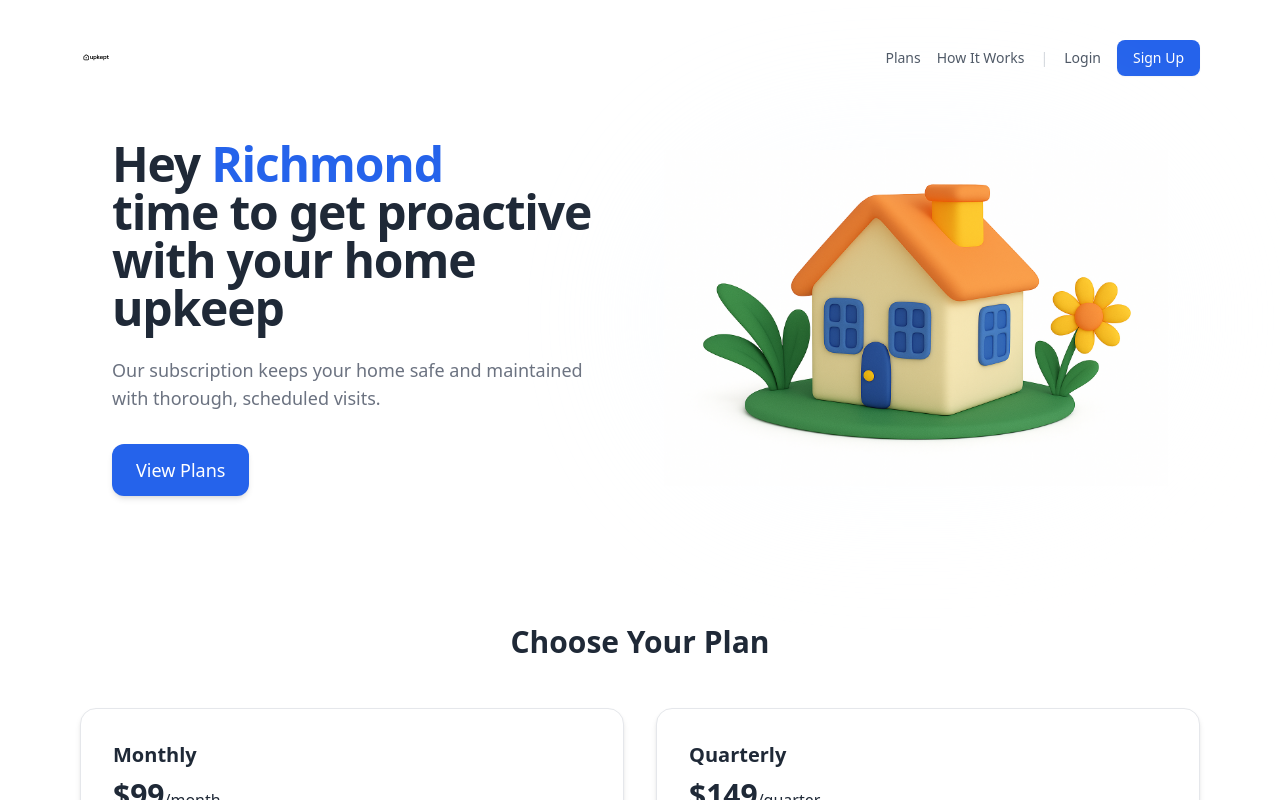
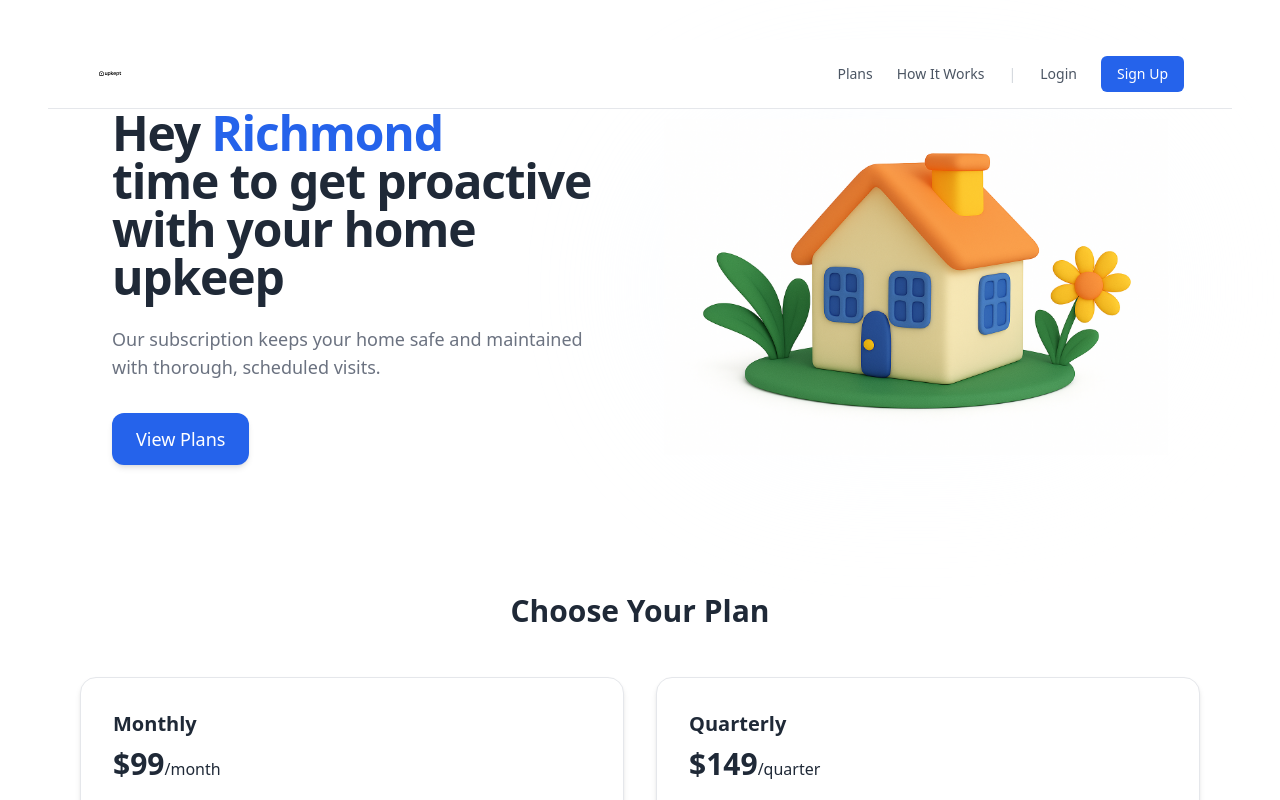
Before and after one commit to nickalodian-upkept/upkept-homepage, a Next.js app: page / in a window 1280 px wide. Shown: the top 800 px of the page. Built offline with nearby package versions, Linux system fonts and the light colour scheme.

Commit message:
Make header sticky with bottom border and styled nav

```diff
--- a/pages/index.js
+++ b/pages/index.js
@@ -21,30 +21,29 @@ export default function Home() {
 
       <main className="bg-white min-h-screen px-6 sm:px-8 lg:px-12 py-10 text-gray-800 font-sans">
         {/* Header with Logo */}
-  <header className="flex justify-between items-center max-w-7xl mx-auto mb-16 px-4 sm:px-6 lg:px-8">
-    {/* Logo */}
+<header className="sticky top-0 z-50 border-b border-gray-200 bg-white backdrop-blur-md">
+  <div className="flex justify-between items-center max-w-7xl mx-auto px-6 sm:px-8 lg:px-12 py-4">
     <a href="/" className="flex items-center space-x-2">
       <img
         src="/upkept-logo.svg"
         alt="Upkept logo"
-        className="h-6 sm:h-8 w-auto"
+        className="h-6 sm:h-7 w-auto"
       />
     </a>
-
-    {/* Navigation */}
-    <nav className="flex items-center space-x-4 text-sm font-medium text-gray-600">
+    <nav className="flex items-center space-x-6 text-sm font-medium text-gray-600">
       <a href="#" className="hover:text-blue-600">Plans</a>
       <a href="#" className="hover:text-blue-600">How It Works</a>
-      <span className="text-gray-300">|</span>
+      <span className="mx-2 text-gray-300">|</span>
       <a href="#" className="hover:text-blue-600">Login</a>
       <a
         href="#"
-        className="ml-2 bg-blue-600 text-white px-4 py-2 rounded-lg hover:bg-blue-700 transition text-sm shadow-sm"
+        className="ml-2 px-4 py-2 bg-blue-600 text-white rounded-md text-sm hover:bg-blue-700 transition"
       >
         Sign Up
       </a>
     </nav>
-  </header>
+  </div>
+</header>
 
 {/* Hero */}
 <section className="max-w-7xl mx-auto px-6 sm:px-12 lg:px-16 mb-32">
```
